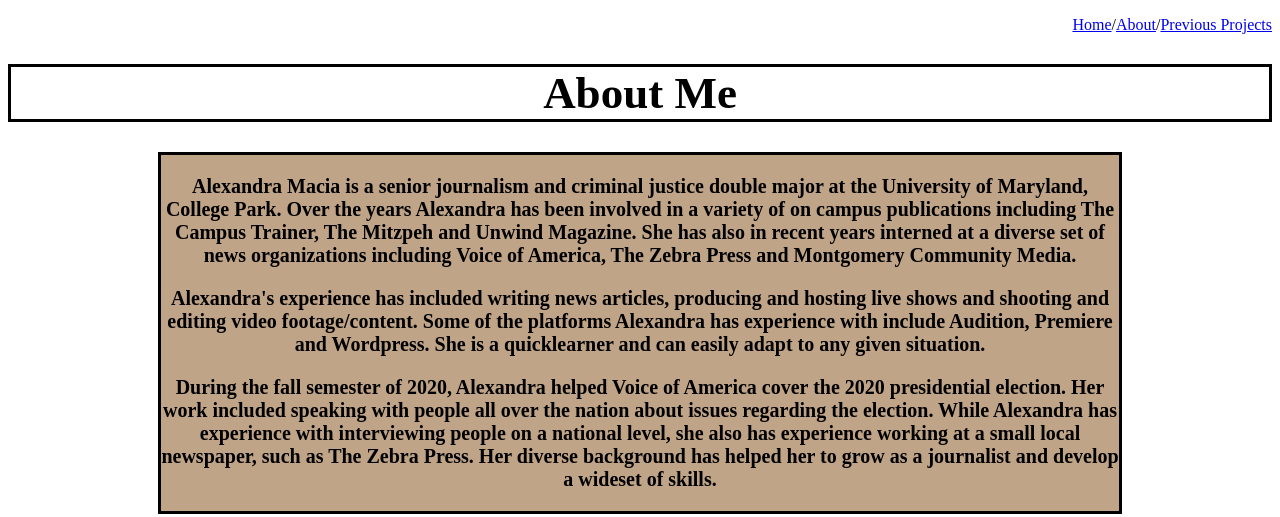
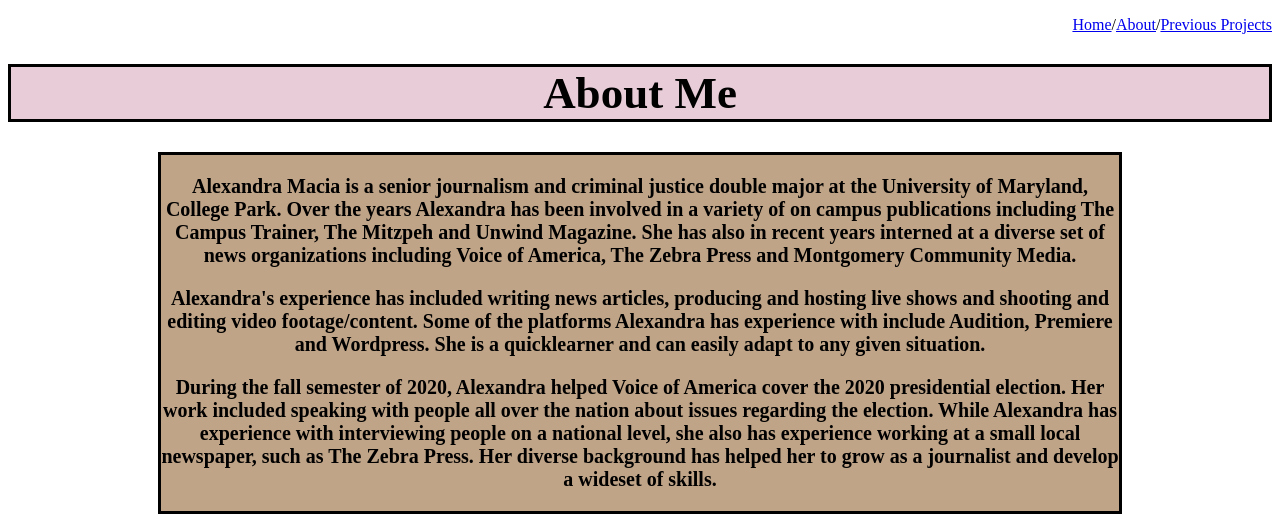
Before and after one commit to alexandramacia/alexandramacia.github.io, a plain HTML site: page about.html in a window 1280 px wide. Shown: the top 517 px of the page. Drawn offline with Linux system fonts and the light colour scheme.

Commit message:
Update styles.css

```diff
--- a/styles.css
+++ b/styles.css
@@ -132,6 +132,7 @@ h1{
     font-size: 45px;
      border-style:solid;
      outline-width: thin;
+     background-color: #e8ccd7;
 }
  #abouttext{
      background-color: #C0A487;
```
